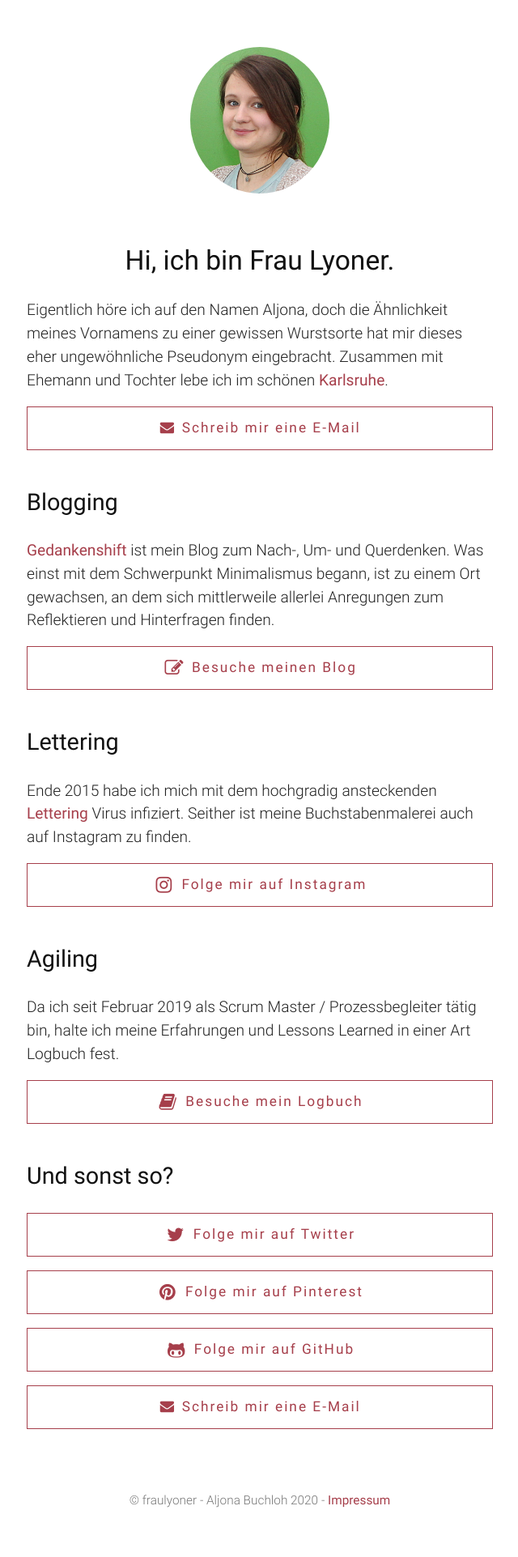
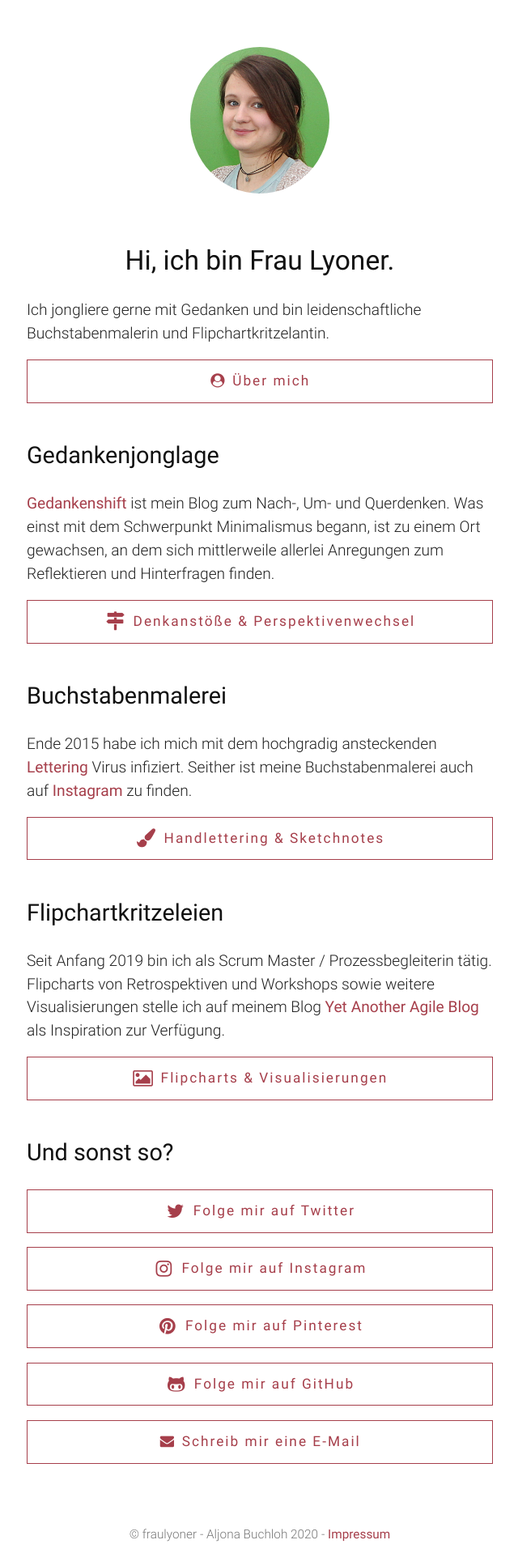
Before and after one commit to fraulyoner/fraulyoner.github.io, a Jekyll site: the page built from index.html, in a window 1280 px wide. Shown: the whole page at 81% size, without its empty margins (319-959 px from the left). Built offline with Jekyll 4.4.1, drawn with Linux system fonts in a browser that asks for light colours; before the commit the page ends 1880 px from its top, so only the background shows below that.

Commit message:
Update content of index page

```diff
--- a/_config.yml
+++ b/_config.yml
@@ -12,6 +12,7 @@ links:
   lettering: https://www.smashingmagazine.com/2013/01/understanding-difference-between-type-and-lettering/
   blog: https://www.gedankenshift.de/
   agile: https://blog.fraulyoner.de/
+  work: https://synyx.de/
 
 # Set the Sass partials directory due to use of @imports
 sass:
--- a/index.html
+++ b/index.html
@@ -4,20 +4,18 @@ layout: default
 
 <section>
   <h1 class="center">Hi, ich bin Frau Lyoner.</h1>
+
   <p>
-    Eigentlich h&ouml;re ich auf den Namen Aljona, doch die &Auml;hnlichkeit
-    meines Vornamens zu einer gewissen Wurstsorte hat mir dieses eher
-    ungew&ouml;hnliche Pseudonym eingebracht. Zusammen mit Ehemann und Tochter
-    lebe ich im sch&ouml;nen
-    <a target="_blank" href="{{ site.links.location}}">Karlsruhe</a>.
-    <a class="button" href="mailto:{{ site.user.email }}">
-      <i class="fa fa-fw fa-envelope"></i> Schreib mir eine E-Mail
+    Ich jongliere gerne mit Gedanken und bin
+    leidenschaftliche Buchstabenmalerin und Flipchartkritzelantin.
+    <a class="button" href="about.html">
+      <i class="fa fa-fw fa-user-circle"></i> &Uuml;ber mich
     </a>
   </p>
 </section>
 
 <section>
-  <h2>Blogging</h2>
+  <h2>Gedankenjonglage</h2>
 
   <p>
     <a target="_blank" href="{{ site.links.blog }}">Gedankenshift</a> ist mein
@@ -25,33 +23,37 @@ layout: default
     Minimalismus begann, ist zu einem Ort gewachsen, an dem sich mittlerweile
     allerlei Anregungen zum Reflektieren und Hinterfragen finden.
     <a class="button" target="_blank" href="{{ site.links.blog }}">
-      <i class="fa fa-lg fa-fw fa-edit"></i> Besuche meinen Blog
+      <i class="fa fa-lg fa-fw fa-map-signs"></i> Denkanst&ouml;&szlig;e &amp; Perspektivenwechsel
     </a>
   </p>
 </section>
 
 <section>
-  <h2>Lettering</h2>
+  <h2>Buchstabenmalerei</h2>
 
   <p>
     Ende 2015 habe ich mich mit dem hochgradig ansteckenden
     <a target="_blank" href="{{ site.links.lettering }}">Lettering</a>
     Virus infiziert. Seither ist meine Buchstabenmalerei auch auf
-    Instagram zu finden.
+    <a target="_blank" href="{{ site.user.instagram }}">Instagram</a>
+    zu finden.
     <a class="button" target="_blank" href="{{ site.user.instagram }}">
-      <i class="fa fa-lg fa-fw fa-instagram"></i> Folge mir auf Instagram
+      <i class="fa fa-lg fa-fw fa-paint-brush"></i> Handlettering &amp; Sketchnotes
     </a>
   </p>
 </section>
 
 <section>
-  <h2>Agiling</h2>
+  <h2>Flipchartkritzeleien</h2>
 
   <p>
-    Da ich seit Februar 2019 als Scrum Master / Prozessbegleiter t&auml;tig bin,
-    halte ich meine Erfahrungen und Lessons Learned in einer Art Logbuch fest.
+    Seit Anfang 2019 bin ich als Scrum Master / Prozessbegleiterin t&auml;tig.
+    Flipcharts von Retrospektiven und Workshops sowie weitere Visualisierungen
+    stelle ich auf meinem Blog
+    <a target="_blank" href="{{ site.links.agile }}">Yet Another Agile Blog</a>
+    als Inspiration zur Verf&uuml;gung.
     <a class="button" target="_blank" href="{{ site.links.agile }}">
-      <i class="fa fa-lg fa-fw fa-book"></i> Besuche mein Logbuch
+      <i class="fa fa-lg fa-fw fa-image"></i> Flipcharts &amp; Visualisierungen
     </a>
   </p>
 </section>
@@ -62,6 +64,9 @@ layout: default
   <p>
     <a class="button" target="_blank" href="{{ site.user.twitter }}">
       <i class="fa fa-lg fa-fw fa-twitter"></i> Folge mir auf Twitter
+    </a>
+    <a class="button" target="_blank" href="{{ site.user.instagram }}">
+      <i class="fa fa-lg fa-fw fa-instagram"></i> Folge mir auf Instagram
     </a>
     <a class="button" target="_blank" href="{{ site.user.pinterest }}">
       <i class="fa fa-lg fa-fw fa-pinterest"></i> Folge mir auf Pinterest
```
